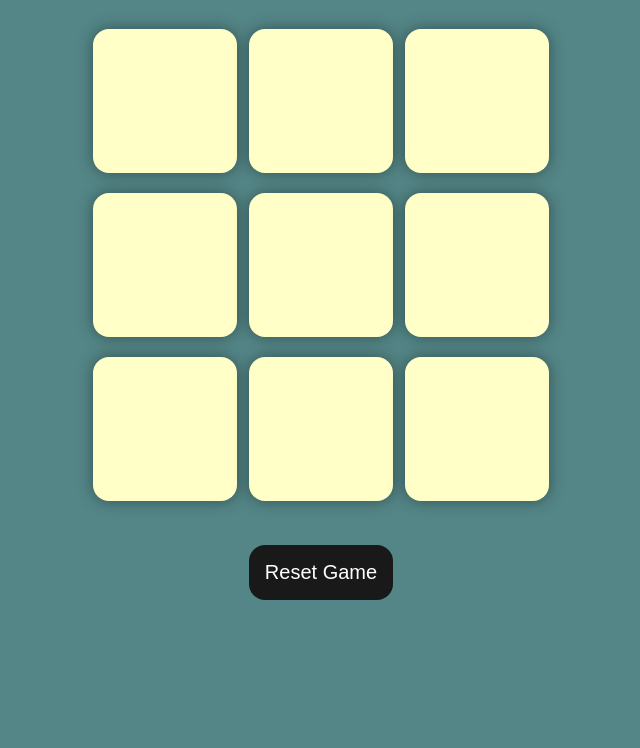
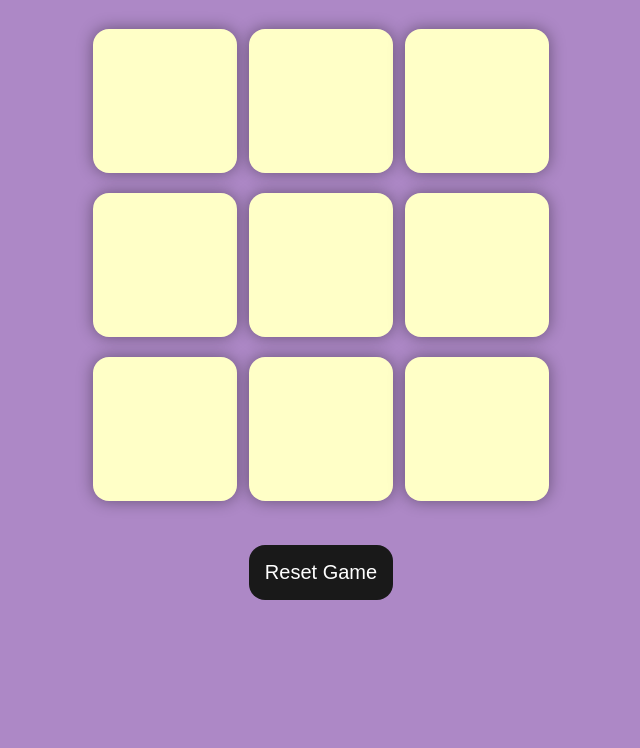
Before and after one commit to insha-hasan/Tic-tac-toe, a plain HTML site: page index.html in a window 1280 px wide. Shown: the part 52-800 px from the top of the page, without its empty margins (319-959 px from the left). Drawn offline with Linux system fonts and the light colour scheme.

Commit message:
chnaged background

```diff
--- a/style.css
+++ b/style.css
@@ -3,7 +3,7 @@
     padding: 0;
 }
 body{
-    background-color: #548687; ;
+    background-color: #AD88C6; ;
     text-align: center;
 }
 .container{
```
